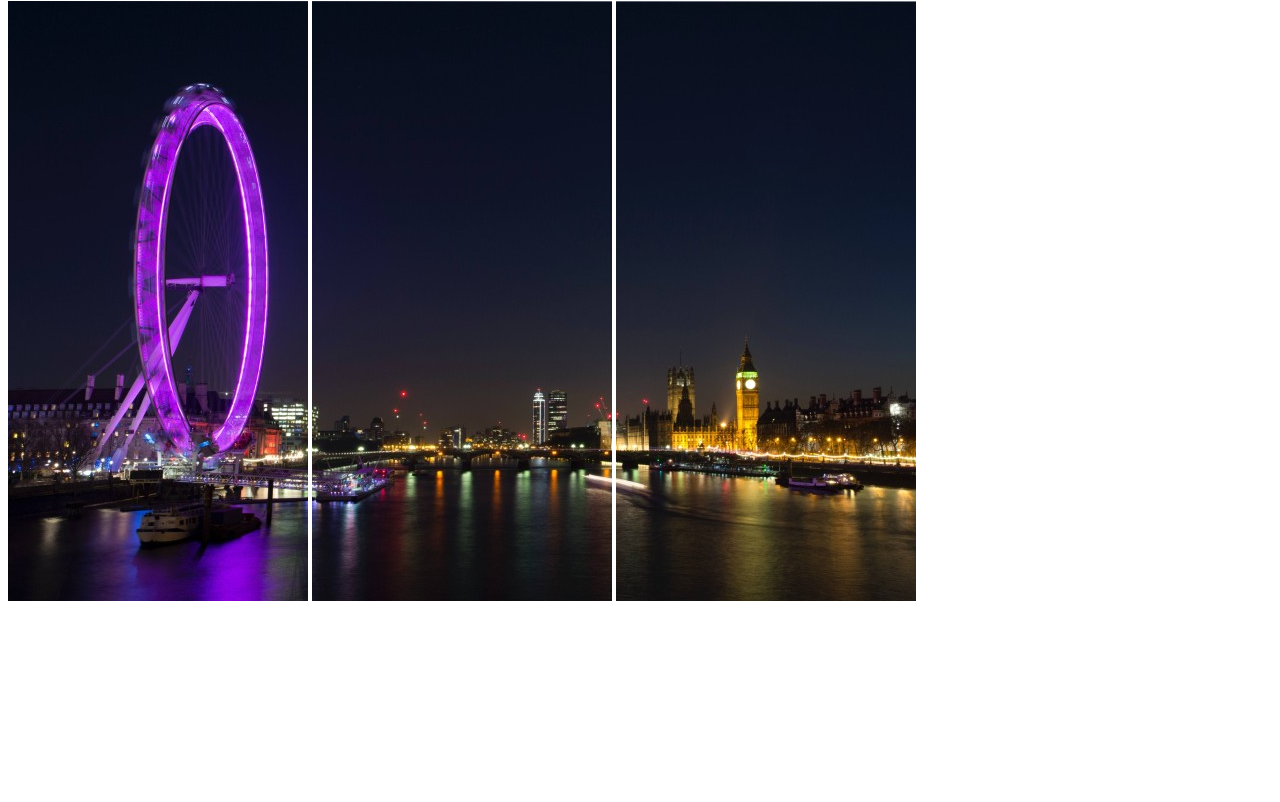
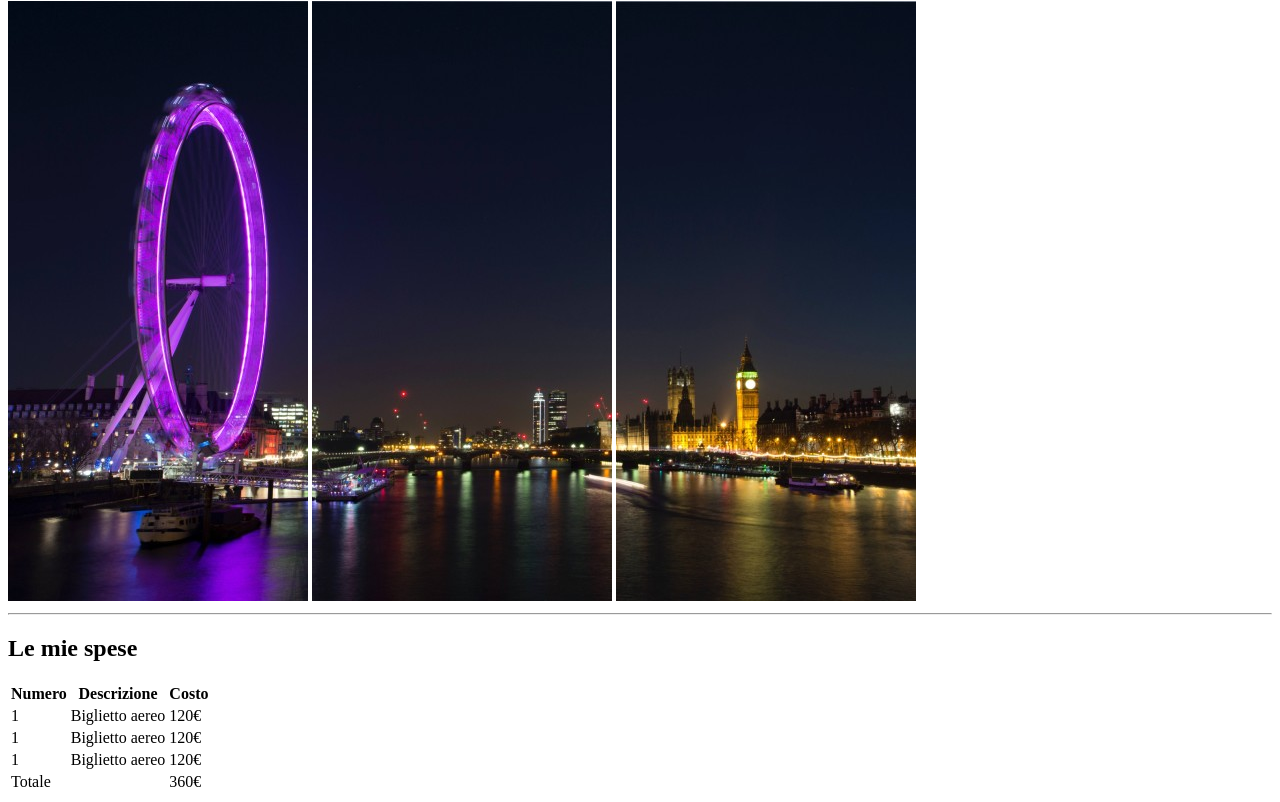
Before and after one commit to Ennio-M/html-london-trip, a plain HTML site: page index.html in a window 1280 px wide. Shown: the part 79-881 px from the top of the page. Before the commit the page ends 800 px from the top, so only its background shows below. Drawn offline with Linux system fonts and the light colour scheme.

Commit message:
index: creazione tabella

```diff
--- a/index.html
+++ b/index.html
@@ -10,14 +10,54 @@
     <!-- Inizio intestazione -->
     <header>
         <h1>Il mio viaggio a Londra</h1>
-        <img src="./img/pexels-bill-emrich-230794-0.jpg" alt="Foto Londra 1/3">
-        <img src="./img/pexels-bill-emrich-230794-1.jpg" alt="Foto Londra 2/3">
-        <img src="./img/pexels-bill-emrich-230794-2.jpg" alt="Foto Londra 3/3">
+            <!-- Ho provato a racchiudere le foto in un tag <figure> ma il margine di quest'ultimo sposta le foto a destra e la riproduzione del sito non è più fedele all'immagine -->
+            <img src="./img/pexels-bill-emrich-230794-0.jpg" alt="Foto Londra 1/3">
+            <img src="./img/pexels-bill-emrich-230794-1.jpg" alt="Foto Londra 2/3">
+            <img src="./img/pexels-bill-emrich-230794-2.jpg" alt="Foto Londra 3/3">
+         <hr>
     </header>
     <!-- Fine intestazione -->
 
     <!-- Inizio corpo principale -->
     <main>
+        <h2>Le mie spese</h2>
+        <table>
+            <!-- Intestazione tabella -->
+            <thead>
+                <tr>
+                    <th>Numero</th>
+                    <th>Descrizione</th>
+                    <th>Costo</th>
+                </tr>
+            </thead>
+            <!-- /Intestazione tabella -->
+            <!-- Corpo tabella -->
+            <tbody>
+                <tr>
+                    <td>1</td>
+                    <td>Biglietto aereo</td>
+                    <td>120€</td>
+                </tr>
+                <tr>
+                    <td>1</td>
+                    <td>Biglietto aereo</td>
+                    <td>120€</td>
+                </tr>
+                <tr>
+                    <td>1</td>
+                    <td>Biglietto aereo</td>
+                    <td>120€</td>
+                </tr>
+            </tbody>
+            <!-- /Corpo tabella -->
+            <!-- Chiusura tabella -->
+            <tfoot>
+                <td>Totale</td>
+                <td></td>
+                <td>360€</td>
+            </tfoot>
+            <!-- /Chiusura tabella  -->
+        </table>
 
     </main>
     <!-- Fine corpo principale -->
```
